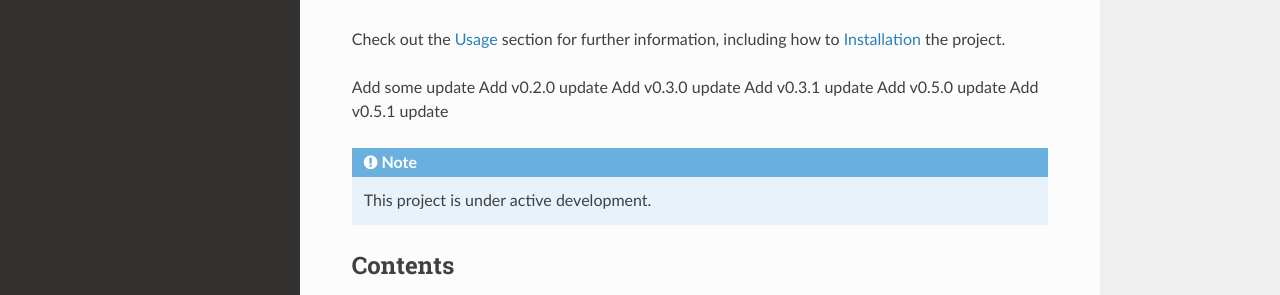
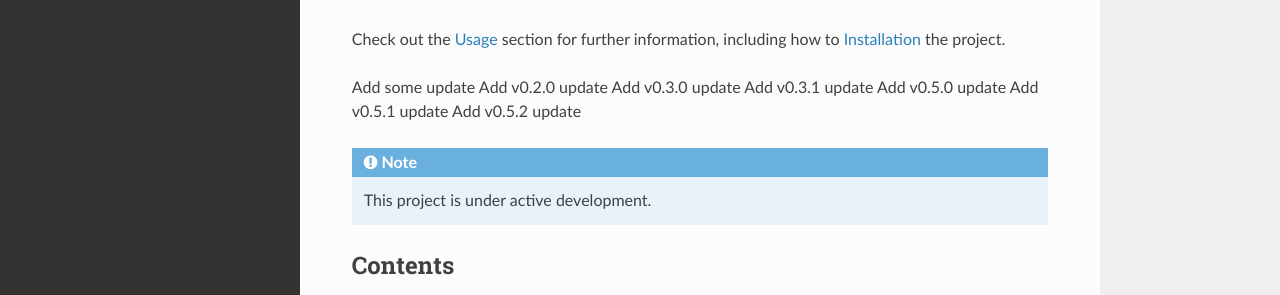
Before and after one commit to Hiroya-W/read-the-docs-tutorial, a Sphinx documentation site: the page built from docs/source/index.rst, in a window 1280 px wide. Shown: the part 228-523 px from the top of the page. Built offline with Sphinx 7.4.7 and the Read the Docs theme 2.0.0, drawn with Linux system fonts in a browser that asks for light colours.

Commit message:
Update 0.5.2

```diff
--- a/docs/source/index.rst
+++ b/docs/source/index.rst
@@ -15,6 +15,7 @@ Add v0.3.0 update
 Add v0.3.1 update
 Add v0.5.0 update
 Add v0.5.1 update
+Add v0.5.2 update
 
 .. note::
 
```
